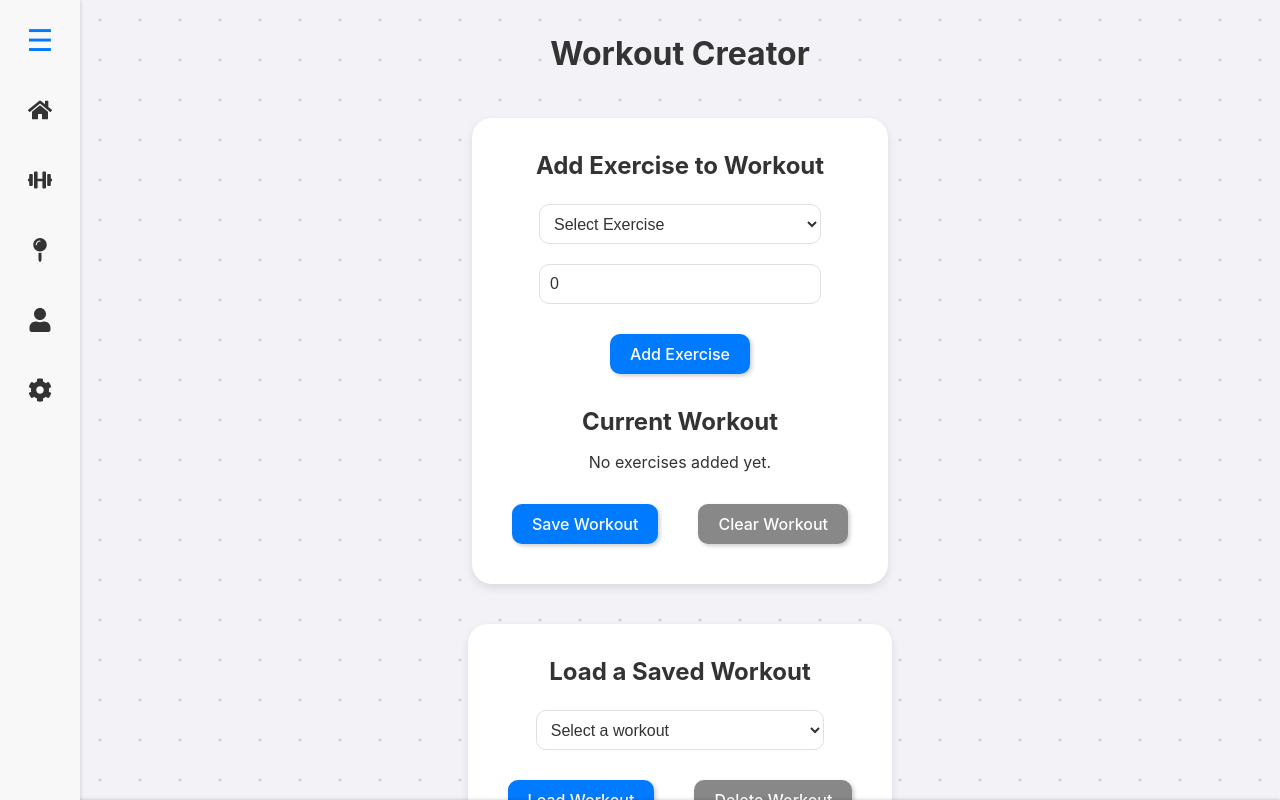
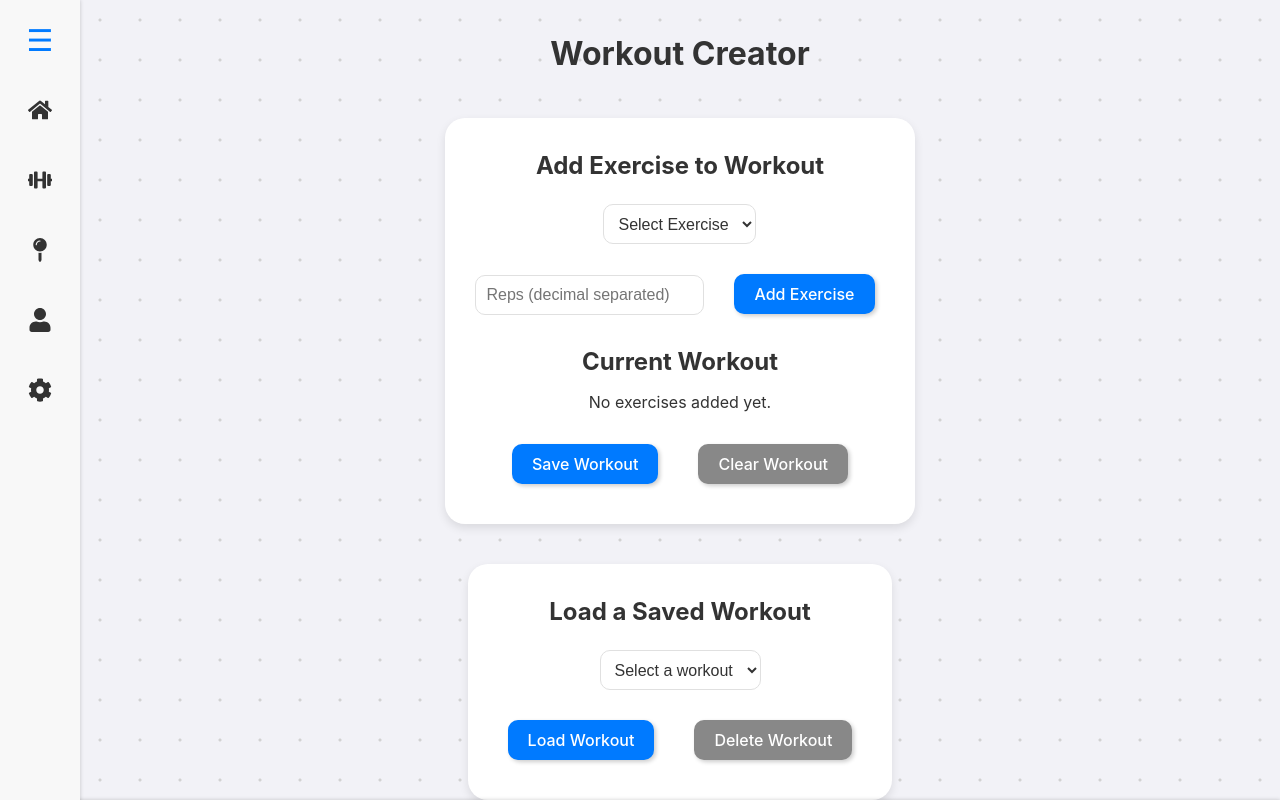
Before and after one commit to Jararered/fitness-framework, a React (Vite) app: page / in a window 1280 px wide. Both pictures are taken after a click on the element 40 px from the left and 180 px from the top of the page. Built offline with nearby package versions, Linux system fonts and the light colour scheme.

Commit message:
Refactor WorkoutCreator component to handle empty sets and update input format for reps

```diff
--- a/src/components/WorkoutCreator.tsx
+++ b/src/components/WorkoutCreator.tsx
@@ -15,7 +15,7 @@ export interface SavedWorkout {
 
 const WorkoutCreator: React.FC = () => {
     const [currentWorkout, setCurrentWorkout] = useState<Exercise[]>([]);
-    const [newExercise, setNewExercise] = useState<Exercise>({ name: '', sets: [{ reps: 0 }] });
+    const [newExercise, setNewExercise] = useState<Exercise>({ name: '', sets: [] });
     const [savedWorkouts, setSavedWorkouts] = useState<SavedWorkout[]>([]);
     const [selectedWorkout, setSelectedWorkout] = useState<string>("");
     const [availableExercises, setAvailableExercises] = useState<string[]>([]);
@@ -50,7 +50,14 @@ const WorkoutCreator: React.FC = () => {
 
     const handleInputChange = (e: React.ChangeEvent<HTMLInputElement>) => {
         const { value } = e.target;
-        const repsArray = value.split(',').map(rep => ({ reps: Number(rep.trim()) }));
+        if (!value.trim()) {
+            setNewExercise((prevExercise) => ({
+                ...prevExercise,
+                sets: [],
+            }));
+            return;
+        }
+        const repsArray = value.split('.').map(rep => ({ reps: Number(rep.trim()) }));
         setNewExercise((prevExercise) => ({
             ...prevExercise,
             sets: repsArray,
@@ -179,15 +186,14 @@ const WorkoutCreator: React.FC = () => {
                         </select>
                     </section>
 
-                    <section>
                     <input className="input-field"
                         type="text"
+                        inputMode="decimal"
                         name="reps"
-                            placeholder="Reps (comma separated)"
-                            value={newExercise.sets.map(set => set.reps).join(', ') || ""}
+                        placeholder="Reps (decimal separated)"
+                        value={newExercise.sets.map(set => set.reps).join('. ') || ""}
                         onChange={handleInputChange}
                     />
-                    </section>
 
                     <button onClick={addExerciseToWorkout} className="normal-button">
                         Add Exercise
@@ -210,7 +216,6 @@ const WorkoutCreator: React.FC = () => {
                 <div className="card">
                     <h2>Load a Saved Workout</h2>
 
-                    <div>
                     <select
                         onChange={(e) => setSelectedWorkout(e.target.value)}
                         value={selectedWorkout}
@@ -223,7 +228,6 @@ const WorkoutCreator: React.FC = () => {
                             </option>
                         ))}
                     </select>
-                    </div>
                     <div>
 
                         <button onClick={loadWorkout} className="normal-button">
--- a/src/styles/Input.css
+++ b/src/styles/Input.css
@@ -2,6 +2,7 @@
 select {
     appearance: auto;
     height: 40px;
+    max-width: 250px;
 }
 
 
@@ -17,7 +18,7 @@ select {
     border: 1px solid #e0e0e0;
 
     flex: auto;
-    width: 75%;
+    width: auto;
     padding: 10px;
     margin: 10px;
     border-radius: 10px;
```
Lines whose indentation alone changed are shown as unchanged.
